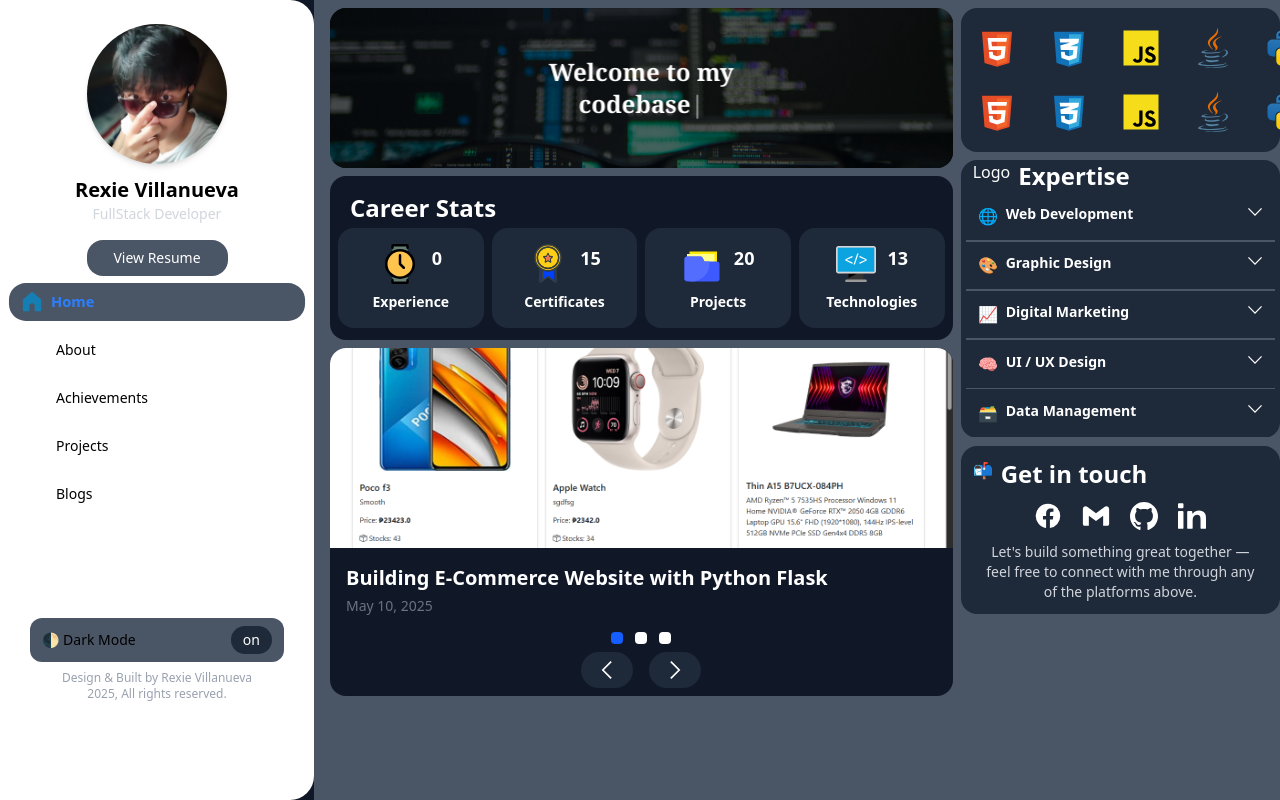
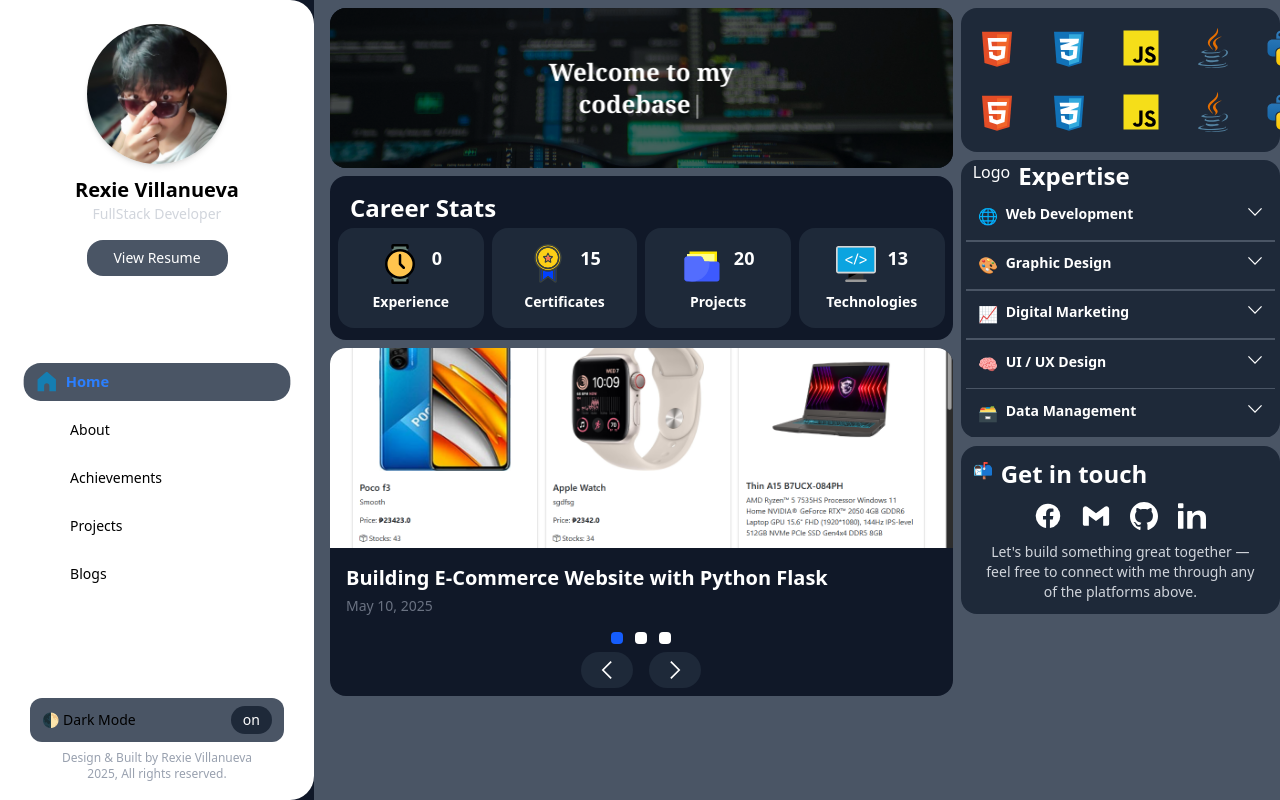
Before and after one commit to Xer0503/Portfolio-vue, a Vue app: page / in a window 1280 px wide. Built offline with nearby package versions, Linux system fonts and the light colour scheme.

Commit message:
fix: adjust Sidenav navigation and footer layout for improved responsiveness

```diff
--- a/src/components/ui/Sidenav.vue
+++ b/src/components/ui/Sidenav.vue
@@ -61,13 +61,13 @@
     </section>
 
     <!-- Navigation (scrollable) -->
-    <nav class="flex flex-col justify-center h-[35%] w-full md:h-full px-4">
+    <nav class="flex flex-col justify-center h-[35%] md:h-full w-full px-4 my-auto">
       <ul class="space-y-3">
         <li
           v-for="item in navItems"
           :key="item.id"
           @click="handleNavClick(item.id)"
-          class="flex w-[100%] px-3 space-x-2 py-2 rounded-2xl cursor-pointer hover:bg-gray-600 hover:scale-105 transition-transform duration-300"
+          class="flex w-[100%] px-3 space-x-2 md:w-[90%] mx-auto py-2 rounded-2xl cursor-pointer hover:bg-gray-600 hover:scale-105 transition-transform duration-300"
           :class="{ 'bg-gray-600 scale-105': selectedView === item.id }"
         >
           <img :src="selectedView === item.id ? item.iconBlue : item.icon" class="w-5 h-5 transition-transform duration-300" />
@@ -79,7 +79,7 @@
     </nav>
 
     <!-- Footer (sticky bottom) -->
-    <div class="px-4 py-3 shrink-0 space-y-2 h-[35%] flex flex-col items-center justify-center">
+    <div class="px-4 py-3 shrink-0 space-y-2 h-[35%] md:h-[15%] flex flex-col items-center justify-center">
       <div class="flex justify-between items-center w-[90%] bg-gray-600 px-3 py-2 rounded-xl text-sm">
         <span class="flex items-center space-x-1">
           <span>🌓</span>
```
